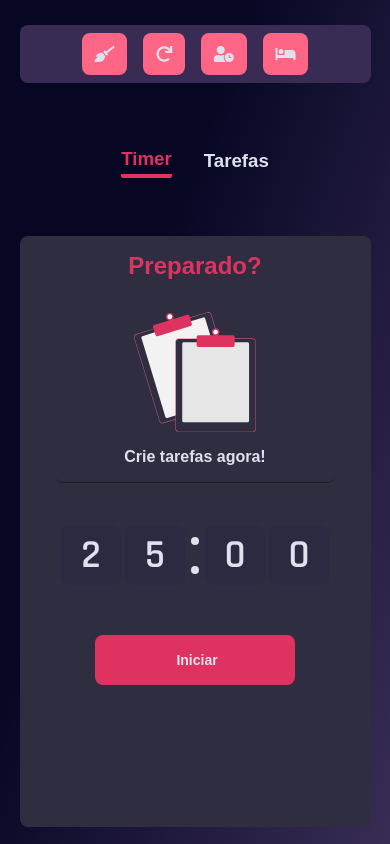
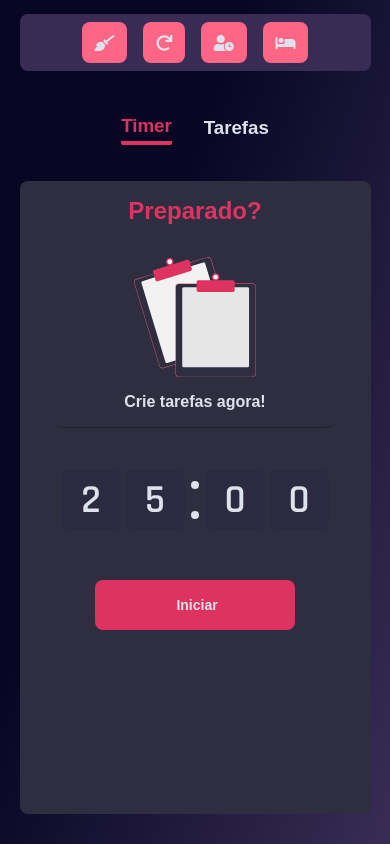
Before and after one commit to lucasrbezerra/todo-pomodoro, a React (Vite) app: page / in a window 390 px wide. Built offline with nearby package versions, Linux system fonts and the light colour scheme.

Commit message:
[fix] - Responsive box and navbar

```diff
--- a/src/components/Box/Box.tsx
+++ b/src/components/Box/Box.tsx
@@ -3,30 +3,32 @@ import styled from 'styled-components';
 export const Box = styled.div`
   width: 500px;
   height: 500px;
-  margin: 0 1rem;
   background: ${({ theme }) => theme.colors.bgBox};
   border-radius: 0.5rem;
   flex-basis: 35%;
-  padding-bottom: 1rem;
   @media screen and (max-width: 576px) {
-    margin: 0;
     flex-basis: 90%;
-    height: 70%;
+    min-height: 75%;
+    margin-bottom: 1.5rem;
+    padding-bottom: 0;
   }
   @media screen and (min-width: 576px) and (max-width: 768px) {
-    margin: 0;
     flex-basis: 80%;
-    height: 70%;
+    min-height: 75%;
+    margin-bottom: 2rem;
+    padding-bottom: 0;
   }
   @media screen and (min-width: 768px) and (max-width: 992px) {
-    margin: 0;
     flex-basis: 55%;
-    height: 70%;
+    min-height: 75%;
+    margin-bottom: 2rem;
+    padding-bottom: 0;
   }
   @media screen and (min-width: 992px) and (max-width: 1200px) {
-    margin: 0;
     flex-basis: 40%;
-    height: 70%;
+    min-height: 75%;
+    margin-bottom: 2rem;
+    padding-bottom: 0;
   }
   @media screen and (min-width: 1200px) and (max-width: 1400px) {
     /* margin: 0;
--- a/src/components/Container/Container.tsx
+++ b/src/components/Container/Container.tsx
@@ -1,31 +1,21 @@
 import styled from 'styled-components';
 
 export const Container = styled.div`
-  /* display: flex;
-  align-items: center;
-  justify-content: space-evenly; */
   display: flex;
   flex-direction: row;
   flex-wrap: wrap;
   align-items: center;
   justify-content: space-evenly;
-
-  /* display: grid;
-  grid-template-areas:
-    'switch switch'
-    'leftBox rightBox';
-
-  align-items: start;
-  justify-content: space-evenly; */
   height: 100vh;
   width: 100%;
+  overflow-y: scroll;
   background: linear-gradient(
     109.61deg,
     ${({ theme }) => theme.colors.backgroundPrimary} 36.22%,
     ${({ theme }) => theme.colors.backgroundSecondary} 99.34%
   );
   @media screen and (max-width: 576px) {
-    height: 100vh;
+    /* height: 100%; */
   }
   @media screen and (min-width: 576px) and (max-width: 768px) {
   }
--- a/src/components/Navbar/Navbar.tsx
+++ b/src/components/Navbar/Navbar.tsx
@@ -18,12 +18,15 @@ const WrapperNavbar = styled.div`
   }
   @media screen and (min-width: 576px) and (max-width: 768px) {
     margin-bottom: 0;
+    margin-top: 1.5rem;
   }
   @media screen and (min-width: 768px) and (max-width: 992px) {
     margin-bottom: 0;
+    margin-top: 1.5rem;
   }
   @media screen and (min-width: 992px) and (max-width: 1200px) {
     margin-top: 0.5rem;
+    margin-top: 1rem;
   }
   @media screen and (min-width: 1200px) and (max-width: 1400px) {
   }
--- a/src/themes/styles.tsx
+++ b/src/themes/styles.tsx
@@ -9,4 +9,8 @@ export const GlobalStyles = createGlobalStyle<{ theme: ThemeType }>`
         box-sizing: border-box;
         font-family: 'Poppins', sans-serif;
     }
+    body {
+        height: 100%;
+        overflow-y: hidden;
+    }
 `;
```
